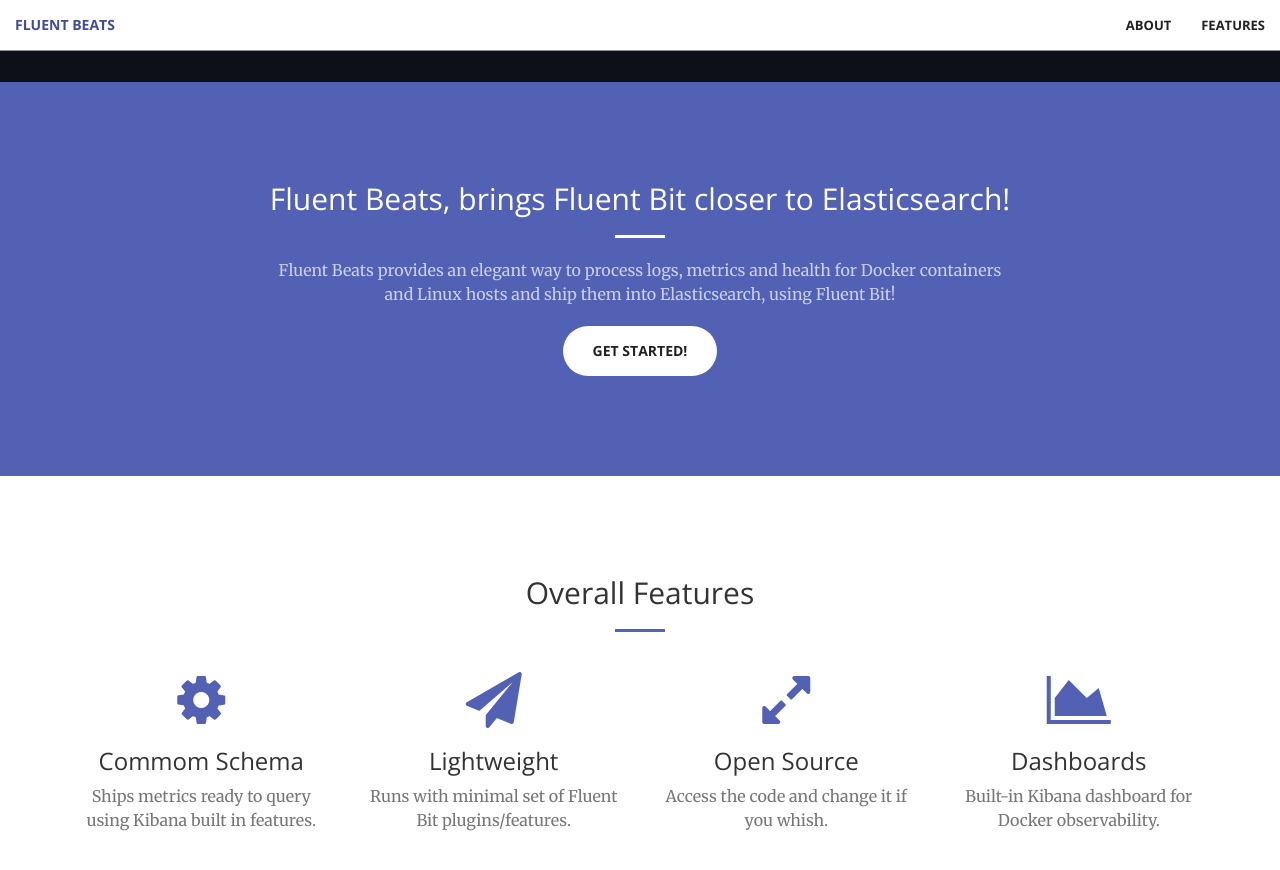
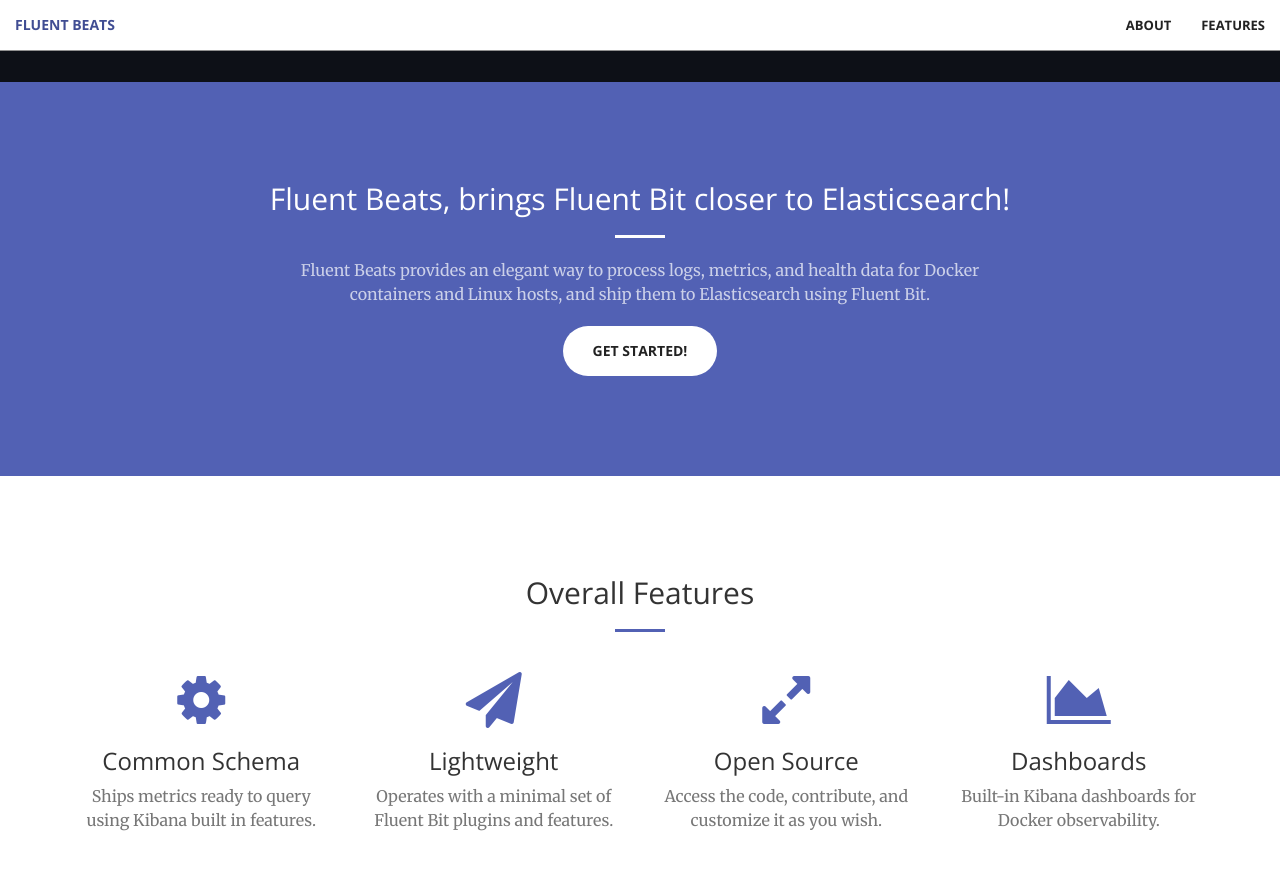
Before and after one commit to fluent-beats/fluent-beats.github.io, a Jekyll site: the page built from index.html, in a window 1280 px wide and 900 px high, scrolled down 818 px. Shown: the top 870 px of the window. Built offline with Jekyll 4.4.1, drawn with Linux system fonts in a browser that asks for light colours; some of the changed text lies outside the part shown.

Commit message:
Grammar fixes

```diff
--- a/_includes/call-to-action.html
+++ b/_includes/call-to-action.html
@@ -4,7 +4,7 @@
             <div class="col-lg-8 col-lg-offset-2 text-center">
                 <h2 class="section-heading">Fluent Beats, brings Fluent Bit closer to Elasticsearch!</h2>
                 <hr class="light">
-                <p class="text-faded">Fluent Beats provides an elegant way to process logs, metrics and health for Docker containers and Linux hosts and ship them into Elasticsearch, using Fluent Bit!</p>
+                <p class="text-faded">Fluent Beats provides an elegant way to process logs, metrics, and health data for Docker containers and Linux hosts, and ship them to Elasticsearch using Fluent Bit.</p>
                 <a href="https://github.com/fluent-beats/fluent-beats" class="btn btn-default btn-xl">Get Started!</a>
             </div>
         </div>
--- a/_includes/features.html
+++ b/_includes/features.html
@@ -12,7 +12,7 @@
             <div class="col-lg-3 col-md-6 text-center">
                 <div class="service-box">
                     <i class="fa fa-4x fa-cog wow bounceIn text-primary"></i>
-                    <h3>Commom Schema</h3>
+                    <h3>Common Schema</h3>
                     <p class="text-muted">Ships metrics ready to query using Kibana built in features.</p>
                 </div>
             </div>
@@ -20,21 +20,21 @@
                 <div class="service-box">
                     <i class="fa fa-4x fa-paper-plane wow bounceIn text-primary" data-wow-delay=".1s"></i>
                     <h3>Lightweight</h3>
-                    <p class="text-muted">Runs with minimal set of Fluent Bit plugins/features.</p>
+                    <p class="text-muted">Operates with a minimal set of Fluent Bit plugins and features.</p>
                 </div>
             </div>
             <div class="col-lg-3 col-md-6 text-center">
                 <div class="service-box">
                     <i class="fa fa-4x fa-expand wow bounceIn text-primary" data-wow-delay=".3s"></i>
                     <h3>Open Source</h3>
-                    <p class="text-muted">Access the code and change it if you whish.</p>
+                    <p class="text-muted">Access the code, contribute, and customize it as you wish.</p>
                 </div>
             </div>
             <div class="col-lg-3 col-md-6 text-center">
                 <div class="service-box">
                     <i class="fa fa-4x fa-area-chart wow bounceIn text-primary" data-wow-delay=".2s"></i>
                     <h3>Dashboards</h3>
-                    <p class="text-muted">Built-in Kibana dashboard for Docker observability.</p>
+                    <p class="text-muted">Built-in Kibana dashboards for Docker observability.</p>
                 </div>
             </div>
         </div>
--- a/_includes/header.html
+++ b/_includes/header.html
@@ -3,7 +3,7 @@
         <div class="header-content-inner">
             <h1>Lightweight Observability Made Easy</h1>
             <hr>
-            <p>Fluent Beats can help you and your team to ship and access your metrics from Elasticsearch!</p>
+            <p>Fluent Beats helps your team easily ship and access metrics in Elasticsearch.</p>
             <a href="#about" class="btn btn-primary btn-xl page-scroll">Find Out More</a>
         </div>
     </div>
```
